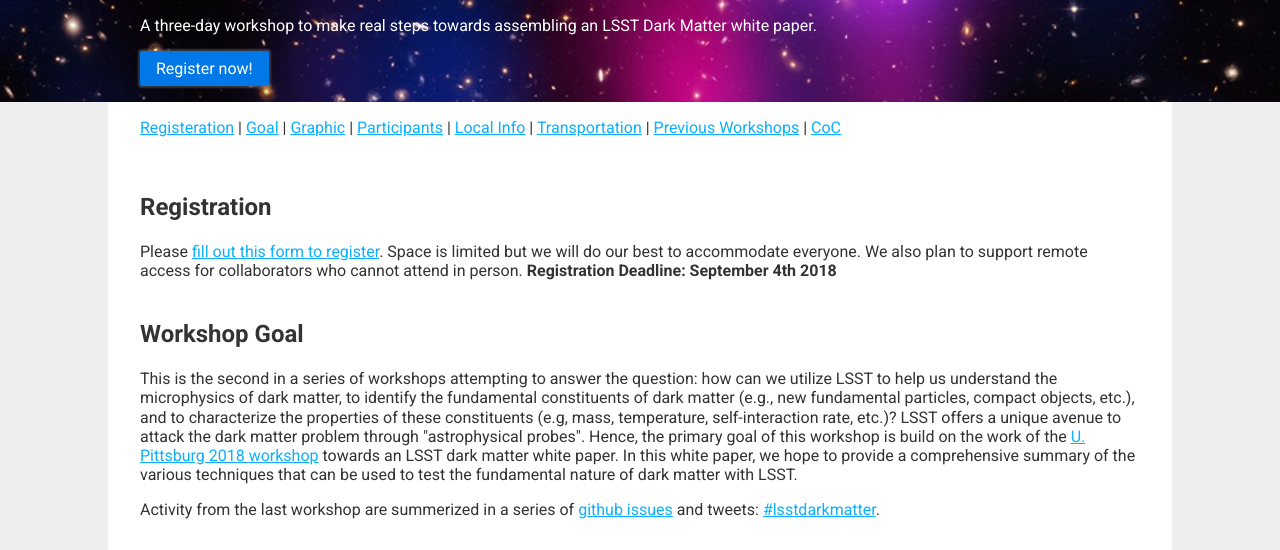
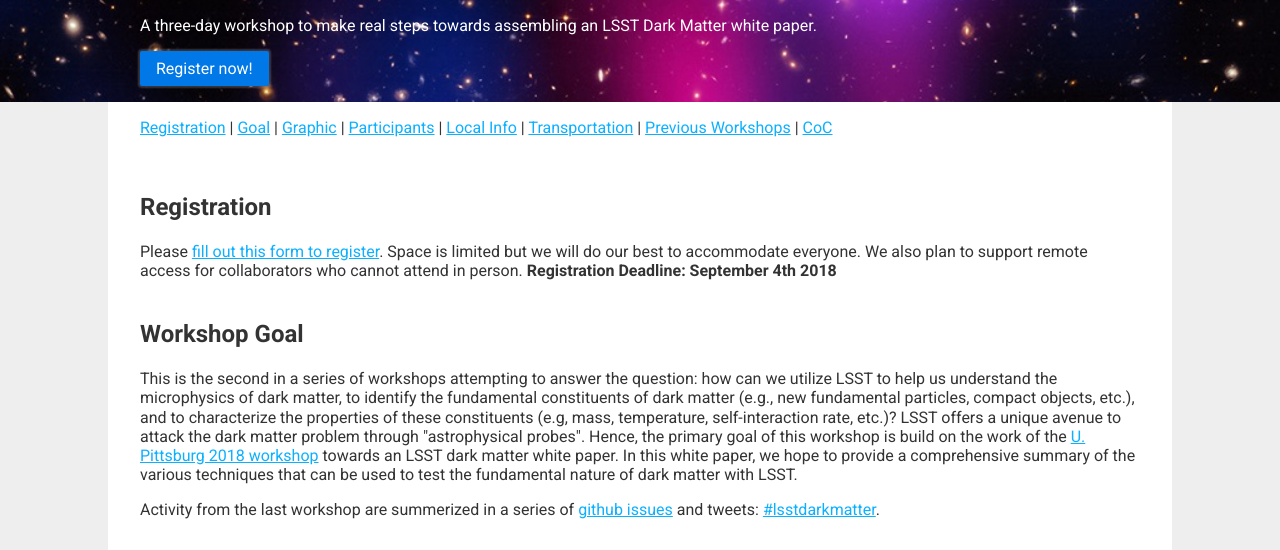
Before and after one commit to lsstdarkmatter/lsstdarkmatter.github.io, a plain HTML site: page index.html in a window 1280 px wide. Shown: the part 250-800 px from the top of the page. Drawn offline with nearby package versions, Linux system fonts and the light colour scheme.

Commit message:
fix typo

```diff
--- a/index.html
+++ b/index.html
@@ -165,7 +165,7 @@
 
   <div class="page main-content">
     <nav class="menu">
-      <a href="#register">Registeration</a> | <a href="#goal">Goal</a> | <a href="#graphic">Graphic</a> |
+      <a href="#register">Registration</a> | <a href="#goal">Goal</a> | <a href="#graphic">Graphic</a> |
       <!--<a href="#agenda">Agenda</a> |--> <a href="#participants">Participants</a> |
       <a href="#local">Local Info</a> | <a href="#transportation">Transportation</a> |
       <a href="#previous">Previous Workshops</a> | <a href="#coc">CoC</a>
```
